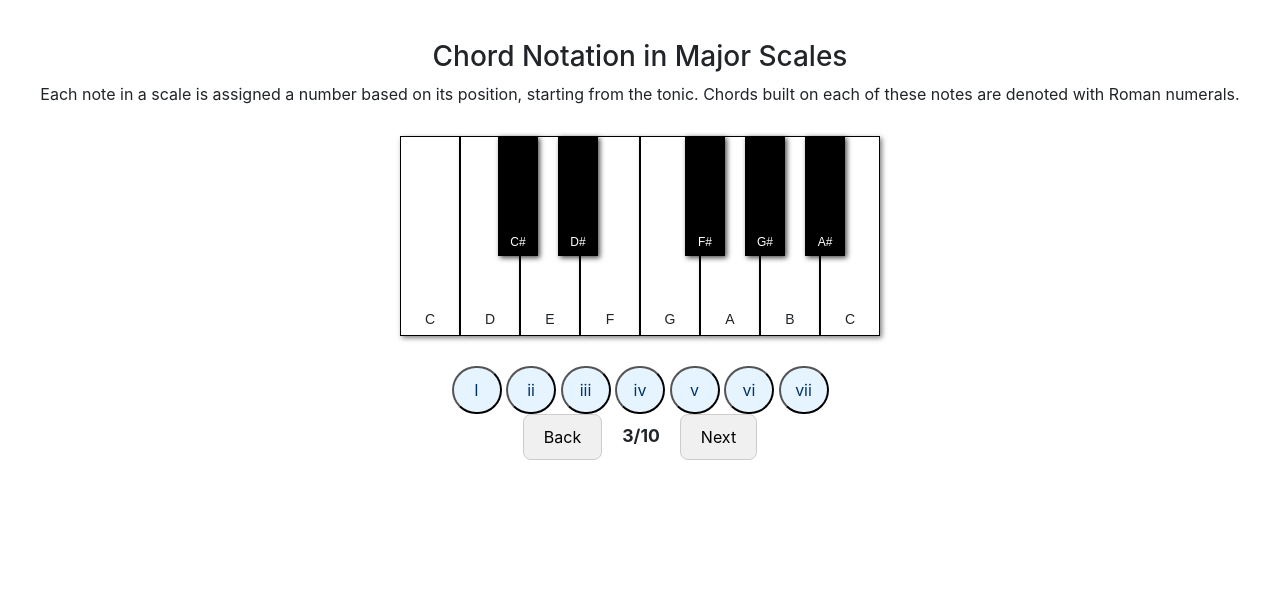
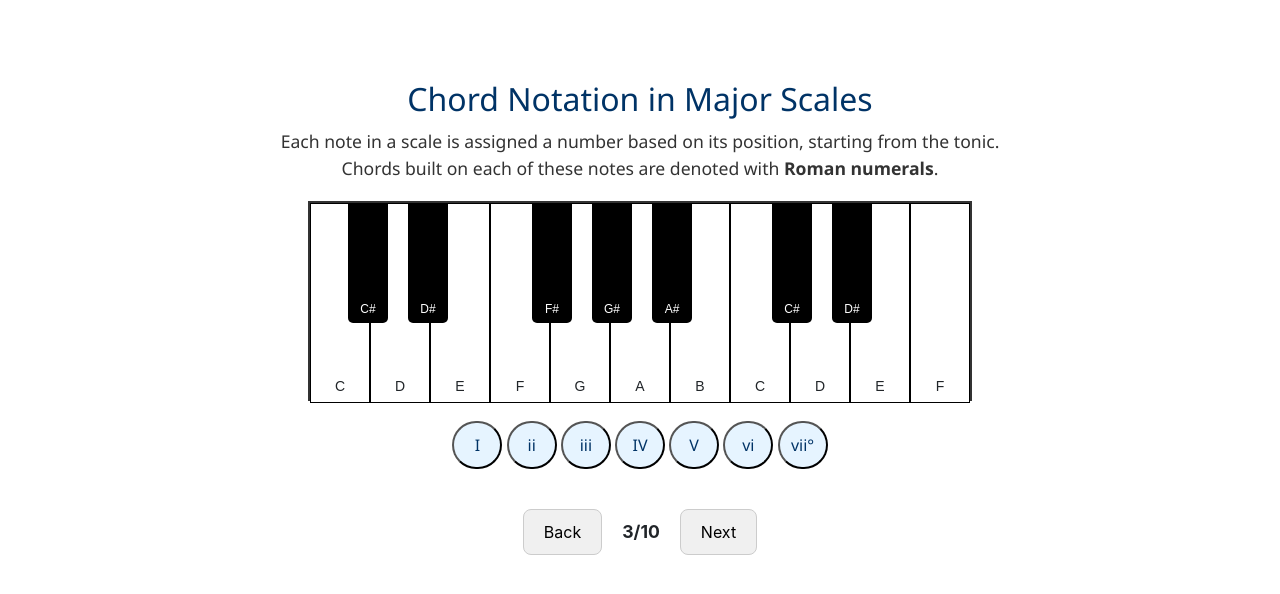
Before and after one commit to amyyu116/ui-project, a Flask app: template templates/learn3.html in a window 1280 px wide. Shown: the part 40-634 px from the top of the page. Run offline with Flask 3, Linux system fonts and the light colour scheme; the template is opened without the code that fills it, so the values that code supplies are empty; some libraries are stand-ins or nearby versions.

Commit message:
finished piano interactive

```diff
--- a/static/main.css
+++ b/static/main.css
@@ -75,36 +75,29 @@ p {
     margin-bottom: 20px;
 }
 
-.chord-buttons button {
-    border-radius: 50px;
-    padding: 10px;
-    width: 50px;
-    background-color: #e6f4ff;
-    color: #003366;
-}
-
 /* piano container css */
 .piano {
     position: relative;
+    width: fit-content;
+    height: 200px;
+    margin: 20px auto;
+    border: 2px solid #333;
     display: flex;
-    justify-content: center;
-    padding-top: 30px;
-    padding-bottom: 30px;
 }
 
 .white-key {
     width: 60px;
     height: 200px;
     background: white;
-    border: 1px solid black;
+    border: 1px solid #000;
     position: relative;
+    box-sizing: border-box;
     z-index: 1;
     display: flex;
     justify-content: center;
     align-items: flex-end;
+    font-size: 14px;
     font-family: sans-serif;
-    font-size: 14px;
-    box-shadow: 2px 2px 5px rgba(0, 0, 0, 0.5);
 }
 
 .black-key {
@@ -113,19 +106,30 @@ p {
     background: black;
     position: absolute;
     z-index: 2;
-    margin-left: 35%;
-    color: white;
+    top: 0;
+    border-radius: 0 0 5px 5px;
     display: flex;
     justify-content: center;
     align-items: flex-end;
+    font-size: 12px;
+    color: white;
     font-family: sans-serif;
-    font-size: 12px;
-    box-shadow: 2px 2px 5px rgba(0, 0, 0, 0.7);
 }
 
 .key-label {
-    padding: 5px;
+    margin-bottom: 5px;
+    pointer-events: none;
 }
+
+.chord-buttons button {
+    border-radius: 50px;
+    padding: 10px;
+    width: 50px;
+    background-color: #e6f4ff;
+    cursor: pointer;
+    color: #003366;
+}
+
 .tutorial-container {
     padding: 40px;
     font-family: "Segoe UI", sans-serif;
--- a/static/piano.js
+++ b/static/piano.js
@@ -1,9 +1,61 @@
+let audio;
+const interval = 575;
+
+let chords = {
+    i_chord: ["C4", "E4", "G4"],
+    ii_chord: ["D4", "F4", "A4"],
+    iii_chord: ["E4", "G4", "B4"],
+    iv_chord: ["F4", "A4", "C5"],
+    v_chord: ["G4", "B4", "D5"],
+    vi_chord: ["A4", "C5", "E5"],
+    vii_chord: ["B4", "D5", "F5"],
+};
+
+function pressKey(key) {
+    $(`div[data-note='${key}']`).css("background-color", "lightgray");
+}
+
+function clearKeys() {
+    $("div[data-note]").css("background-color", "");
+}
+
+function playAudio(notes, interval) {
+    clearKeys(); // Clear any previous highlights
+
+    for (let i = 0; i < notes.length; ++i) {
+        setTimeout(() => {
+            clearKeys(); // Clear previous highlight
+            pressKey(notes[i]); // Highlight current key
+        }, interval * i);
+    }
+
+    // Highlight all notes together after staggered presses
+    setTimeout(() => {
+        clearKeys();
+        notes.forEach(pressKey);
+    }, interval * notes.length);
+}
+
 $(document).ready(function () {
     $(document).on("click", "button[data-chord]", function () {
         const chordName = $(this).data("chord");
-        const audio = new Audio(`../static/${chordName}.mp3`);
-        console.log(`just playing: ${chordName}`);
+        const notes = chords[chordName];
+        if (!notes) return;
 
+        // Play visual animation
+        playAudio(notes, interval);
+
+        // Play audio
+        if (audio) {
+            audio.pause();
+            audio.currentTime = 0;
+        }
+        audio = new Audio(`../static/${chordName}.mp3`);
         audio.play();
+
+        // Clear highlights when audio ends
+        audio.onended = function () {
+            clearKeys();
+        };
     });
 });
--- a/templates/learn3.html
+++ b/templates/learn3.html
@@ -1,11 +1,12 @@
 {% extends "navbar.html" %} {% block title %}Chord Notation in Major Scales{%
 endblock %} {% block content %}
-<div class="main">
-    <h3>Chord Notation in Major Scales</h3>
-    Each note in a scale is assigned a number based on its position, starting
-    from the tonic. Chords built on each of these notes are denoted with Roman
-    numerals.
-
+<div class="tutorial-container">
+    <h1>Chord Notation in Major Scales</h1>
+    <p>
+        Each note in a scale is assigned a number based on its position,
+        starting from the tonic. <br />Chords built on each of these notes are
+        denoted with <b>Roman numerals</b>.
+    </p>
     <div class="piano" id="piano">
         <!-- White Keys -->
         <div class="white-key" data-note="C4">
@@ -32,6 +33,15 @@ endblock %} {% block content %}
         <div class="white-key" data-note="C5">
             <span class="key-label">C</span>
         </div>
+        <div class="white-key" data-note="D5">
+            <span class="key-label">D</span>
+        </div>
+        <div class="white-key" data-note="E5">
+            <span class="key-label">E</span>
+        </div>
+        <div class="white-key" data-note="F5">
+            <span class="key-label">F</span>
+        </div>
 
         <!-- Black Keys -->
         <div class="black-key" style="left: 38px" data-note="C#4">
@@ -40,15 +50,20 @@ endblock %} {% block content %}
         <div class="black-key" style="left: 98px" data-note="D#4">
             <span class="key-label">D#</span>
         </div>
-        <!-- No black key between E and F -->
-        <div class="black-key" style="left: 225px" data-note="F#4">
+        <div class="black-key" style="left: 222px" data-note="F#4">
             <span class="key-label">F#</span>
         </div>
-        <div class="black-key" style="left: 285px" data-note="G#4">
+        <div class="black-key" style="left: 282px" data-note="G#4">
             <span class="key-label">G#</span>
         </div>
-        <div class="black-key" style="left: 345px" data-note="A#4">
+        <div class="black-key" style="left: 342px" data-note="A#4">
             <span class="key-label">A#</span>
+        </div>
+        <div class="black-key" style="left: 462px" data-note="C#5">
+            <span class="key-label">C#</span>
+        </div>
+        <div class="black-key" style="left: 522px" data-note="D#5">
+            <span class="key-label">D#</span>
         </div>
     </div>
 
@@ -56,17 +71,15 @@ endblock %} {% block content %}
         <button data-chord="i_chord">I</button>
         <button data-chord="ii_chord">ii</button>
         <button data-chord="iii_chord">iii</button>
-            <button data-chord="iv_chord">iv</button>
-            <button data-chord="v_chord">v</button>
+        <button data-chord="iv_chord">IV</button>
+        <button data-chord="v_chord">V</button>
         <button data-chord="vi_chord">vi</button>
-            <button data-chord="vii_chord">vii</button>
+        <button data-chord="vii_chord">vii°</button>
     </div>
-
+</div>
 <div class="navigation-buttons">
     <a href="/learn/2"><button>Back</button></a>
     <span>3/10</span>
     <a href="/learn/4"><button>Next</button></a>
 </div>
-    </div>
-</div>
 {% endblock %}
```
Lines whose indentation alone changed are shown as unchanged.
